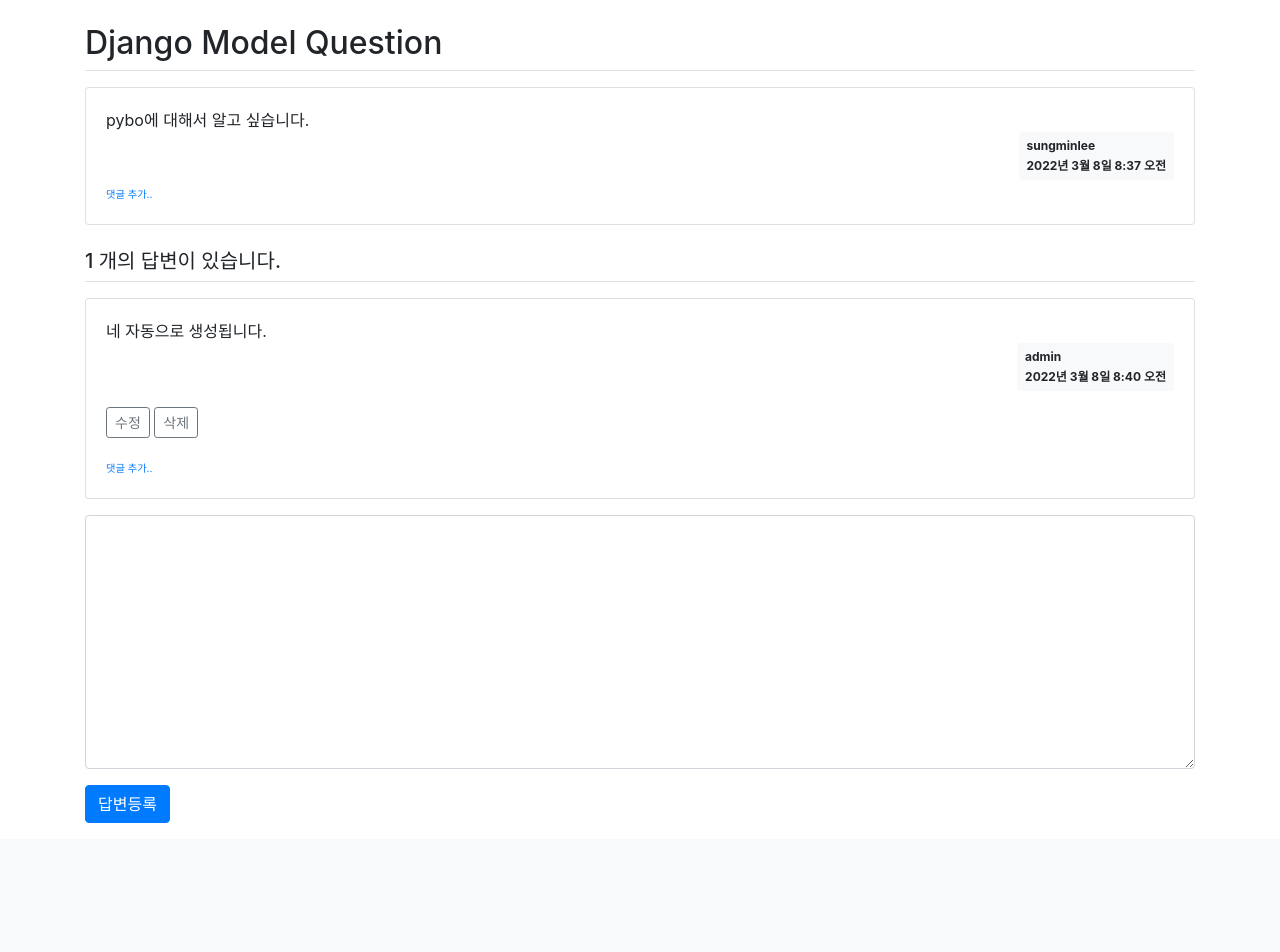
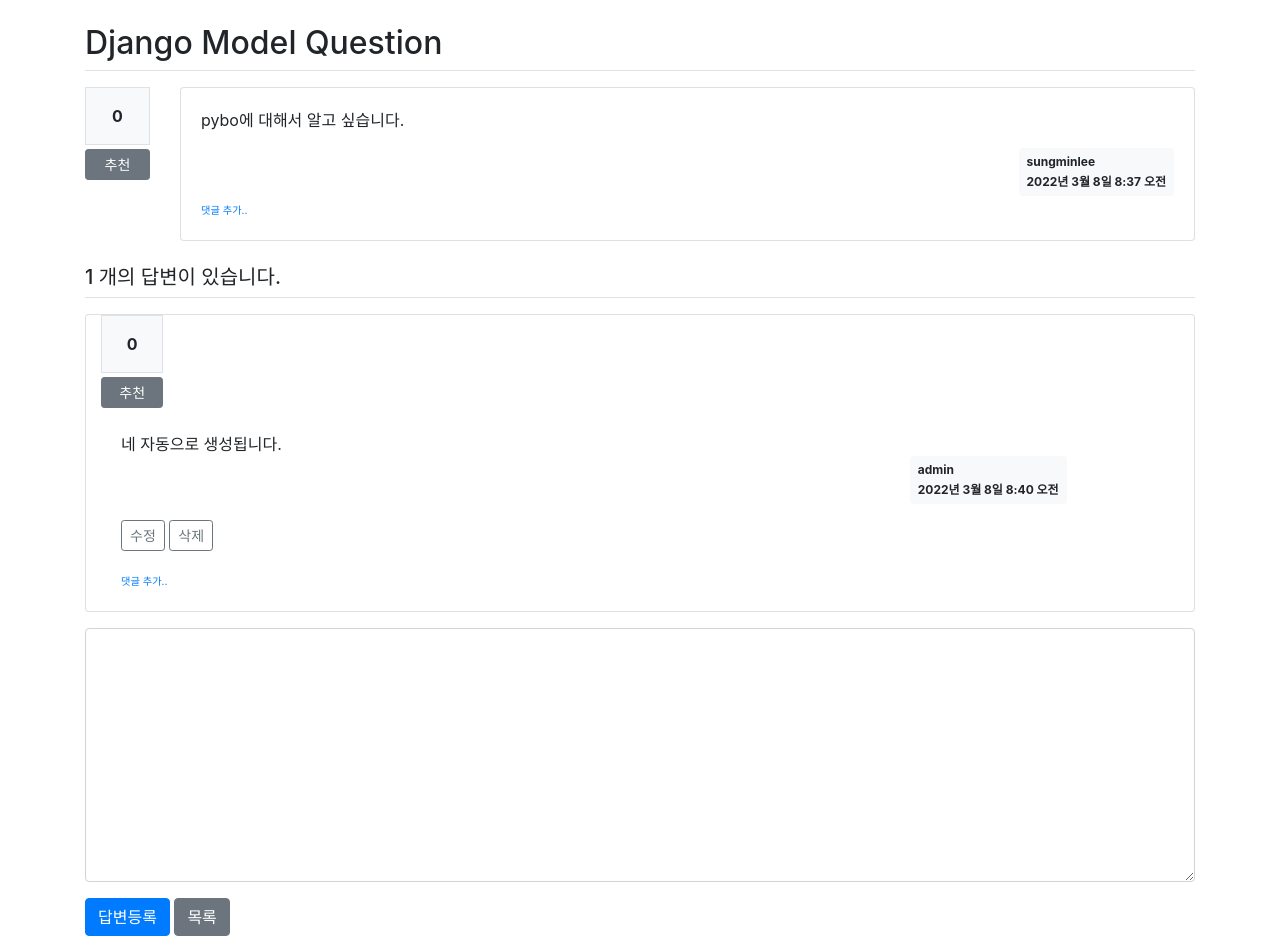
Before and after one commit to mochabbang/pybo, a Django app: page /pybo/answer/create/2 in a window 1280 px wide. Shown: the part 57-1009 px from the top of the page. Before the commit the page ends 880 px from the top, so only its background shows below. Run offline with Django 4.2, Linux system fonts and the light colour scheme; a user stored in the database is signed in; data comes from the database, SQL or seed files in the repository; both versions use the stored data as it was after the commit; some libraries are stand-ins or nearby versions.

Commit message:
앵커+마크다운 실습-22.03.24

```diff
--- a/pybo/models.py
+++ b/pybo/models.py
@@ -3,21 +3,24 @@ from django.contrib.auth.models import User
 
 # Create your models here.
 class Question(models.Model):
+    author = models.ForeignKey(User, on_delete=models.CASCADE, related_name='author_question')
     subject = models.CharField(max_length=200)
     content = models.TextField()
     create_date = models.DateTimeField()
     author = models.ForeignKey(User, on_delete=models.CASCADE)
     modify_date = models.DateTimeField(null=True, blank=True)
+    voter = models.ManyToManyField(User, related_name='voter_question')    # 추천인 추가
 
     def __str__(self):
         return self.subject
 
 class Answer(models.Model):
-    author = models.ForeignKey(User, on_delete=models.CASCADE, null=True)
+    author = models.ForeignKey(User, on_delete=models.CASCADE, null=True, related_name='author_answer')
     question = models.ForeignKey(Question, on_delete=models.CASCADE)        # on_delete=models.CASCADE -> 답변과 연결된 질문이 삭제될 경우 답변도 함께 삭제된다는 의미
     content = models.TextField()
     create_date = models.DateTimeField()
     modify_date = models.DateTimeField(null=True, blank=True)
+    voter = models.ManyToManyField(User, related_name='voter_answer')
 
 
 class Comment(models.Model):
--- a/pybo/templatetags/pybo_filter.py
+++ b/pybo/templatetags/pybo_filter.py
@@ -1,4 +1,6 @@
+import markdown
 from django import template
+from django.utils.safestring import mark_safe
 
 register = template.Library()
 
@@ -6,3 +8,8 @@ register = template.Library()
 @register.filter
 def sub(value, arg):
     return value - arg
+
+@register.filter()
+def mark(value):
+    extensions = ["nl2br", "fenced_code"]
+    return mark_safe(markdown.markdown(value, extensions=extensions))
--- a/pybo/urls.py
+++ b/pybo/urls.py
@@ -1,5 +1,5 @@
 from django.urls import path
-from .views import base_views, question_views, answer_views, comment_views
+from .views import base_views, question_views, answer_views, comment_views, vote_views
 
 app_name = 'pybo'
 
@@ -22,4 +22,7 @@ urlpatterns = [
     path('comment/create/answer/<int:answer_id>/', comment_views.comment_create_answer, name='comment_create_answer'),
     path('comment/modify/answer/<int:comment_id>/', comment_views.comment_modify_answer, name='comment_modify_answer'),
     path('comment/delete/answer/<int:comment_id>/', comment_views.comment_delete_answer, name='comment_delete_answer'),
+    # vote_views.py
+    path('vote/question/<int:question_id>/', vote_views.vote_question, name='vote_question'),
+    path('vote/answer/<int:answer_id>/', vote_views.vote_answer, name='vote_answer'),
 ]
--- a/pybo/views/answer_views.py
+++ b/pybo/views/answer_views.py
@@ -1,6 +1,6 @@
 from django.contrib import messages
 from django.contrib.auth.decorators import login_required
-from django.shortcuts import render, get_object_or_404, redirect
+from django.shortcuts import render, get_object_or_404, redirect, resolve_url
 from django.utils import timezone
 
 from ..forms import AnswerForm
@@ -20,7 +20,9 @@ def answer_create(request, question_id):
             answer.create_date = timezone.now()
             answer.question = question
             answer.save()
-            return redirect('pybo:detail', question_id=question.id)
+            return redirect('{}#answer_{}'.format(
+                resolve_url('pybo:detail', question_id=question.id), answer.id
+            ))
     else:
         form = AnswerForm()
 
@@ -45,7 +47,8 @@ def answer_modify(request, answer_id):
             answer = form.save(commit=False)
             answer.modify_date = timezone.now()
             answer.save()
-            return redirect('pybo:detail', question_id=answer.question.id)
+            return redirect('{}#answer_{}'.format(
+                resolve_url('pybo:detail', question_id=answer.question.id), answer.id))
     else:
        form = AnswerForm(instance=answer)
 
--- a/templates/pybo/question_detail.html
+++ b/templates/pybo/question_detail.html
@@ -1,9 +1,11 @@
 {% extends 'base.html' %}
+{% load pybo_filter %}
 {% block content %}
  <div class="container my-3">
         {% if messages %}
         <div class="alert alert-danger my-3" role="alert">
             {% for message in messages %}
+
             <strong>{{ message.tags }}</strong>
             <ul>
                 <li>{{ message.message }}</li>
@@ -14,9 +16,16 @@
         <h2 class="border-bottom py-2">
             {{ question.subject }}
         </h2>
-        <div class="card my-3">
+        <div class="row my-3">
+            <div class="col-1">
+                <div class="bg-light text-center p-3 border font-weight-bolder mb-1">{{ question.voter.count }}</div>
+                <a href="#" data-uri="{% url 'pybo:vote_question' question.id %}"
+                   class="recommend btn btn-sm btn-secondary btn-block my-1">추천</a>
+            </div>
+            <div class="col-11">
+                <div class="card">
                     <div class="card-body">
-                <div class="card-text" style="white-sapce: pre-line;">{{ question.content }}</div>
+                        <div class="card-text">{{ question.content|mark }}</div>
                         <div class="d-flex justify-content-end">
                             {% if question.modify_date %}
                             <div class="badge badge-light p-2 text-left mx-3">
@@ -39,9 +48,11 @@
                                data-uri="{% url 'pybo:question_delete' question.id %}">삭제</a>
                         </div>
                         {% endif %}
+                        <!-- 질문 댓글 Start -->
                         {% if question.comment_set.count > 0 %}
                         <div class="mt-3">
                             {% for comment in question.comment_set.all %}
+                                <a name="comment_{{ comment.id }}"></a>
                                 <div class="comment py-2 text-muted">
                                     <span style="white-space: pre-line">{{ comment.content }}</span>
                                     <span>
@@ -65,9 +76,18 @@
                         </div>
                     </div>
                 </div>
+            </div>
+        </div>
         <h5 class="border-bottom my-3 py-2">{{ question.answer_set.count }} 개의 답변이 있습니다.</h5>
         {% for answer in question.answer_set.all %}
+        <a name="answer_{{ answer.id }}"></a>
         <div class="card my-3">
+            <div class="col-1">
+                <div class="bg-light text-center p-3 border font-weight-bolder mb-1">{{ answer.voter.count }}</div>
+                <a href="#" data-uri="{% url 'pybo:vote_answer' answer.id %}"
+                   class="recommend btn btn-sm btn-secondary btn-block my-1">추천</a>
+            </div>
+            <div class="col-11">
                 <div class="card-body">
                     <div class="card-text" style="white-space: pre-line;">{{ answer.content }}</div>
                     <div class="d-flex justify-content-end">
@@ -93,6 +113,7 @@
                     {% if answer.comment_set.count > 0 %}
                     <div class="mt-3">
                         {% for comment in answer.comment_set.all %}
+                        <a name="comment_{{comment.id}}"></a>
                         <div class="comment py-2 text-muted">
                             <span style="white-space: pre-line;">{{ comment.content }}</span>
                             <span>
@@ -117,6 +138,7 @@
                     </div>
                 </div>
             </div>
+        </div>
         {% endfor %}
         <form action="{% url 'pybo:answer_create' question.id %}" method="post" class="my-3">
             {% csrf_token %}
@@ -135,6 +157,7 @@
                         name="content" id="content" class="form-control" rows="10"></textarea>
             </div>
             <input type="submit" value="답변등록" class="btn btn-primary" />
+            <a href="{% url 'pybo:index' %}" class="btn btn-secondary">목록</a>
         </form>
     </div>
 {% endblock %}
@@ -146,6 +169,13 @@
                 location.href = $(this).data('uri');
             }
         });
+
+        $(".recommend").on('click', function() {
+            if(confirm("정말로 추천하시겠습니까?")) {
+                location.href = $(this).data('uri');
+            }
+        });
+
     });
 </script>
 {% endblock %}
--- a/templates/pybo/question_list.html
+++ b/templates/pybo/question_list.html
@@ -6,6 +6,7 @@
             <thead>
                 <tr class="text-center thead-dark">
                     <th>번호</th>
+                    <th>추천</th>
                     <th style="width:50%">제목</th>
                     <th>글쓴이</th>
                     <th>작성일시</th>
@@ -18,6 +19,11 @@
                     <td>
                         <!-- 번호 = 전체건수 - 시작인덱스 - 현재인덱스 + 1 -->
                         {{ question_list.paginator.count|sub:question_list.start_index|sub:forloop.counter0|add:1  }}
+                    </td>
+                    <td>
+                        {% if question.voter.all.count > 0 %}
+                        <span class="badge badge-warning px-2 py-1">{{ question.voter.all.count }}</span>
+                        {% endif %}
                     </td>
                     <td class="text-left">
                         <a href="{% url 'pybo:detail' question.id %}">{{ question.subject }}</a>
```
Also changed, not shown: pybo/views/comment_views.py (+14 -6 lines), pybo/views/vote_views.py (added, +32 -0 lines), db.sqlite3. Lines whose indentation alone changed are shown as unchanged.
